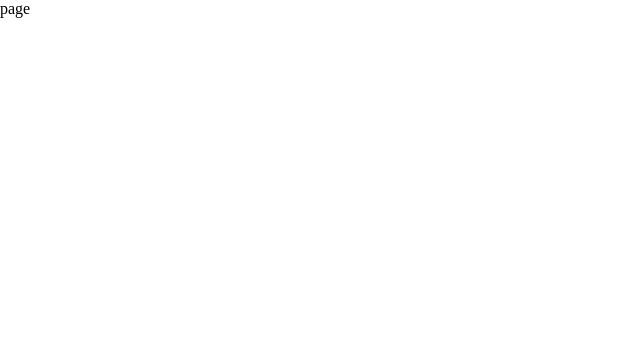
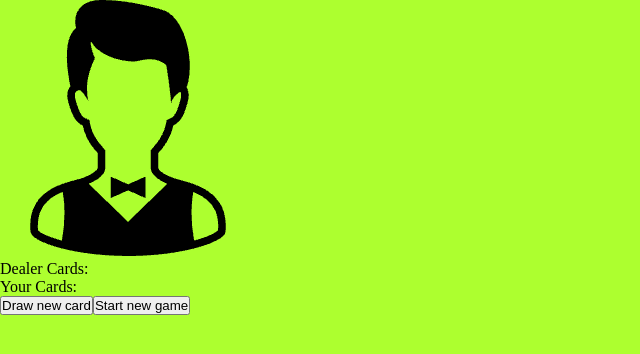
Before and after one commit to Lukagbn/blackjack, a React (Vite) app: page / in a window 1280 px wide. Shown: the top 354 px of the page, without its empty margins (0-640 px from the left). Built offline with nearby package versions, Linux system fonts and the light colour scheme.

Commit message:
feat: implement blackjack game logic

```diff
--- a/src/App.tsx
+++ b/src/App.tsx
@@ -1,5 +1,92 @@
+import { useEffect, useState } from "react";
+
 function App() {
-  return <div>page</div>;
+  const [winner, setWinner] = useState<string>(" ");
+  const [userCards, setUserCards] = useState<number[]>([]);
+  const [dealerCards, setDealerCards] = useState<number[]>([]);
+  const [timesUp, setTimesUp] = useState<boolean>(true);
+
+  function randomCardNumber() {
+    let number = Math.floor(Math.random() * 13) + 1;
+    if (number === 1) return (number = 11);
+    else if (number > 10) return (number = 10);
+    else return number;
+  }
+
+  useEffect(() => {
+    const userSum = userCards.reduce((acc, curr) => acc + curr, 0);
+    const dealerSum = dealerCards.reduce((acc, curr) => acc + curr, 0);
+
+    if (userSum > 21) {
+      setWinner("You Lost!");
+    } else if (dealerSum > 21) {
+      setWinner("You Won!");
+    } else if (userSum === 21) {
+      setWinner("You Won!");
+    } else if (dealerSum === 21) {
+      setWinner("You Lost!");
+    } else if (dealerSum > 18) {
+      if (userSum > dealerSum) {
+        setWinner("You Won!");
+      } else if (userSum === dealerSum) {
+        setWinner("Draw!");
+      } else {
+        setWinner("You Lost!");
+      }
+    } else {
+      setWinner(" ");
+    }
+  }, [userCards, dealerCards]);
+
+  function startNewGame() {
+    setUserCards([]);
+    setDealerCards([]);
+    setWinner(" ");
+    setTimesUp(true);
+  }
+
+  useEffect(() => {
+    const dealerSum = dealerCards.reduce((acc, curr) => acc + curr, 0);
+    const usersSum = userCards.reduce((acc, curr) => acc + curr, 0);
+
+    if (usersSum === 21) return;
+    if (dealerSum > 18 || userCards.length === 0) return;
+
+    const timeout = setTimeout(() => {
+      if (dealerSum > usersSum) return;
+      setDealerCards((prev) => [...prev, randomCardNumber()]);
+      setTimesUp(false);
+    }, 3000);
+
+    return () => clearTimeout(timeout);
+  }, [dealerCards, userCards]);
+
+  return (
+    <div>
+      <img src="/dealer.png" alt="dealer" />
+      <div>Dealer Cards: {dealerCards.map((card) => card + " ")}</div>
+      <p>{winner}</p>
+      <div>Your Cards: {userCards.map((card) => card + " ")}</div>
+      <button
+        onClick={() => {
+          if (timesUp) {
+            let sum = userCards.reduce((acc, curr) => acc + curr, 0);
+            if (sum > 21 || sum === 21) return;
+            setUserCards((prev) => [...prev, randomCardNumber()]);
+          } else return;
+        }}
+      >
+        Draw new card
+      </button>
+      <button
+        onClick={() => {
+          startNewGame();
+        }}
+      >
+        Start new game
+      </button>
+    </div>
+  );
 }
 
 export default App;
--- a/src/index.css
+++ b/src/index.css
@@ -7,4 +7,5 @@
 #root {
   display: flex;
   height: 100vh;
+  background-color: greenyellow;
 }
```
Also changed, not shown: public/dealer.png (added), src/assets/dealer.svg (deleted).
